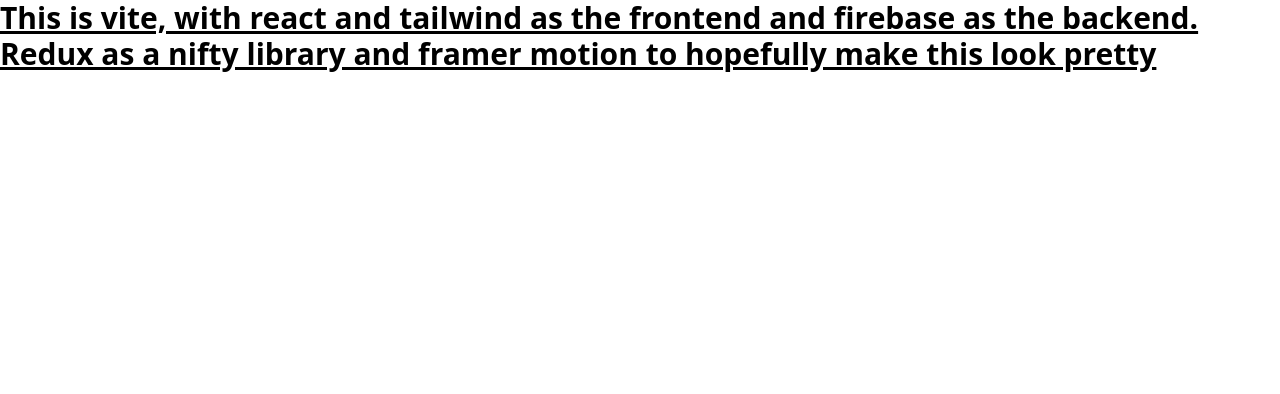
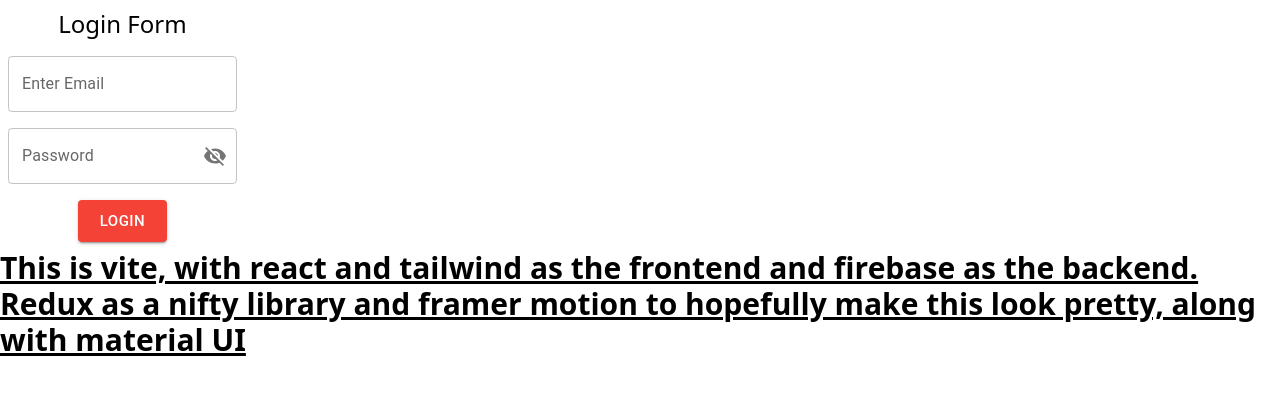
Before and after one commit to emoral435/Nano-Byte-Forum, a React (Vite) app: page / in a window 1280 px wide. Shown: the top 394 px of the page. Built offline with nearby package versions, Linux system fonts and the light colour scheme; what @shrutibalasa/tailwind-grid-auto-fit would draw is missing.

Commit message:
Login Form Init done - logic needed and further styling

```diff
--- a/package.json
+++ b/package.json
@@ -9,6 +9,10 @@
     "preview": "vite preview"
   },
   "dependencies": {
+    "@emotion/react": "^11.10.6",
+    "@emotion/styled": "^11.10.6",
+    "@mui/icons-material": "^5.11.11",
+    "@mui/material": "^5.11.12",
     "@reduxjs/toolkit": "^1.9.3",
     "firebase": "^9.17.2",
     "framer-motion": "^10.1.0",
--- a/src/App.tsx
+++ b/src/App.tsx
@@ -1,8 +1,11 @@
+import TextFields from "./components/common/Form"
+
 function App() {
 
   return (
     <div className="App">
-      <h1 className='font-bold underline text-3xl'>This is vite, with react and tailwind as the frontend and firebase as the backend. Redux as a nifty library and framer motion to hopefully make this look pretty</h1>
+      <TextFields />
+      <h1 className='font-bold underline text-3xl'>This is vite, with react and tailwind as the frontend and firebase as the backend. Redux as a nifty library and framer motion to hopefully make this look pretty, along with material UI</h1>
     </div>
   )
 }
--- /dev/null
+++ b/src/components/common/Button.tsx
@@ -0,0 +1,15 @@
+import React from 'react'
+import Button from '@mui/material/Button'
+
+
+
+interface btnProps {
+    text: string
+}
+const BasicButton = ({text}: btnProps) => {
+  return (
+    <Button color='primary' size='large' variant='contained'>{text}</ Button>
+  )
+}
+
+export default BasicButton
--- /dev/null
+++ b/src/components/common/Form.tsx
@@ -0,0 +1,53 @@
+import React from 'react'
+import Box from '@mui/material/Box';
+import TextField from '@mui/material/TextField';
+import { FormControl, InputLabel, OutlinedInput, InputAdornment, IconButton } from '@mui/material';
+import { Visibility, VisibilityOff } from '@mui/icons-material';
+import BasicButton from './Button';
+
+const TextFields = () => {
+  const [showPassword, setShowPassword] = React.useState(false);
+
+  const handleClickShowPassword = () => setShowPassword((show) => !show);
+
+  const handleMouseDownPassword = (event: React.MouseEvent<HTMLButtonElement>) => {
+    event.preventDefault();
+  };
+
+  return (
+    <Box component="form"
+            sx={{
+                '& > :not(style)': { m: 1, width: '25ch' },
+            }}
+            noValidate
+            autoComplete="off">
+        <div className='flex flex-col items-center gap-4'>
+            <h3 className='text-2xl'>Login Form</h3>
+            <TextField id='email' label='Enter Email' variant='outlined' sx={{ width: '25ch' }}/>
+            <FormControl sx={{ width: '25ch' }} variant="outlined">
+              <InputLabel htmlFor="outlined-adornment-password">Password</InputLabel>
+              <OutlinedInput
+                id="outlined-adornment-password"
+                type={showPassword ? 'text' : 'password'}
+                endAdornment={
+                  <InputAdornment position="end">
+                    <IconButton
+                      aria-label="toggle password visibility"
+                      onClick={handleClickShowPassword}
+                      onMouseDown={handleMouseDownPassword}
+                      edge="end"
+                    >
+                      {showPassword ? <Visibility /> : <VisibilityOff />}
+                    </IconButton>
+                  </InputAdornment>
+                }
+                label="Password"
+              />
+            </FormControl>
+            <BasicButton text='login' />
+        </div>
+    </Box>
+  )
+}
+
+export default TextFields
--- a/src/main.tsx
+++ b/src/main.tsx
@@ -2,9 +2,46 @@
 import ReactDOM from 'react-dom/client'
 import App from './App'
 import './index.css'
+// Import the functions you need from the SDKs you need
+import { initializeApp } from "firebase/app";
+import { getAnalytics } from "firebase/analytics";
+// TODO: Add SDKs for Firebase products that you want to use
+// https://firebase.google.com/docs/web/setup#available-libraries
+
+// Your web app's Firebase configuration
+// For Firebase JS SDK v7.20.0 and later, measurementId is optional
+import { createTheme, ThemeProvider } from '@mui/material/styles';
+import { red } from '@mui/material/colors';
+
+const theme = createTheme({
+  palette: {
+    primary: {
+      main: red[500],
+    },
+    secondary: {
+      main: red[600],
+    },
+  },
+});
+
+const firebaseConfig = {
+  apiKey: "AIzaSyBaHN49MernWzmNOzoCjacb4Jd95YAKqKw",
+  authDomain: "nano-byte-media.firebaseapp.com",
+  projectId: "nano-byte-media",
+  storageBucket: "nano-byte-media.appspot.com",
+  messagingSenderId: "129740957204",
+  appId: "1:129740957204:web:7fa1a1bad3307a8155a901",
+  measurementId: "G-1KWF5P2FYF"
+};
+
+// Initialize Firebase
+const app = initializeApp(firebaseConfig);
+const analytics = getAnalytics(app);
 
 ReactDOM.createRoot(document.getElementById('root') as HTMLElement).render(
   <React.StrictMode>
-    <App />
+    <ThemeProvider theme={theme}>
+      <App />
+    </ThemeProvider>
   </React.StrictMode>,
 )
```
Also changed, not shown: src/Themes.tsx (added), 2 other files (tests, documents, lock files or other folders).
